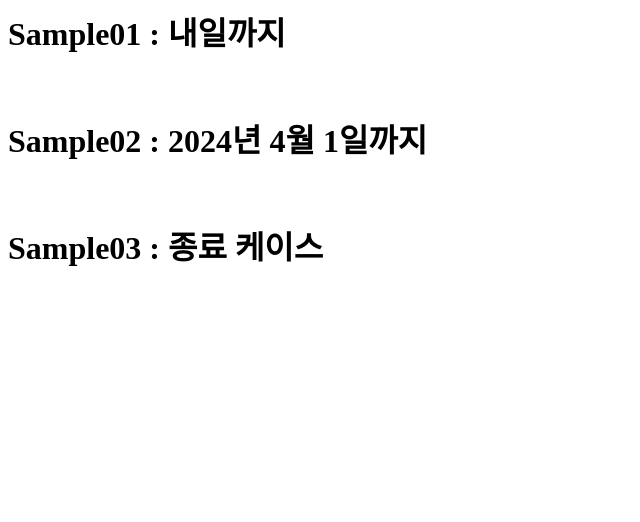
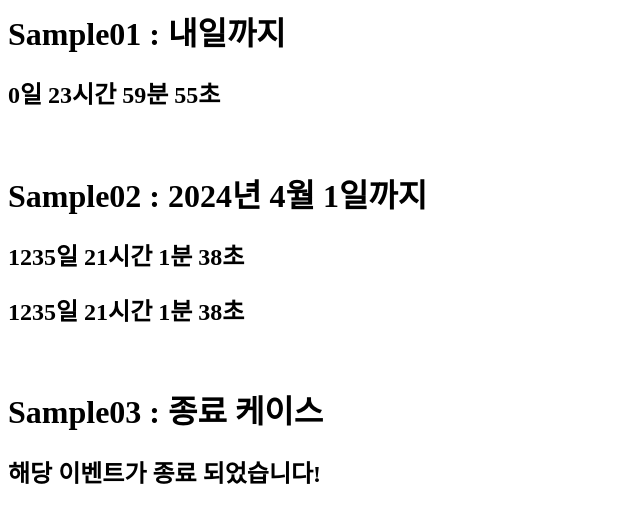
Before and after one commit to leehansol/EenieTimer, a plain HTML site: page index.html in a window 1280 px wide. Shown: the whole page, without its empty margins (0-640 px from the left). Drawn offline with Linux system fonts and the light colour scheme.

Commit message:
no message

```diff
--- a/index.html
+++ b/index.html
@@ -9,3 +9,38 @@
 	<h1>Sample03 : 종료 케이스 </h1>
 	<h2 id="sample04"></h2>
 </body>
+
+<script>
+    const countDownTimer = function (id, date) {
+        var _vDate = new Date(date);
+        var _second = 1000;
+        var _minute = _second * 60;
+        var _hour = _minute * 60;
+        var _day = _hour * 24;
+        var timer;
+        function showRemaining() {
+            var now = new Date();
+            var distDt = _vDate - now;
+            if (distDt < 0) {
+                clearInterval(timer);
+                document.getElementById(id).textContent = '해당 이벤트가 종료 되었습니다!';
+                return;
+            }
+            var days = Math.floor(distDt / _day);
+            var hours = Math.floor((distDt % _day) / _hour);
+            var minutes = Math.floor((distDt % _hour) / _minute);
+            var seconds = Math.floor((distDt % _minute) / _second);
+            document.getElementById(id).textContent = days + '일 ';
+            document.getElementById(id).textContent += hours + '시간 ';
+            document.getElementById(id).textContent += minutes + '분 ';
+            document.getElementById(id).textContent += seconds + '초';
+        }
+        timer = setInterval(showRemaining, 1000);
+    }
+    var dateObj = new Date();
+    dateObj.setDate(dateObj.getDate() + 1);
+    countDownTimer('sample01', dateObj);
+    countDownTimer('sample02', '04/01/2024 00:00 AM');
+    countDownTimer('sample03', '04/01/2024');
+    countDownTimer('sample04', '04/01/2019');
+</script>
```
